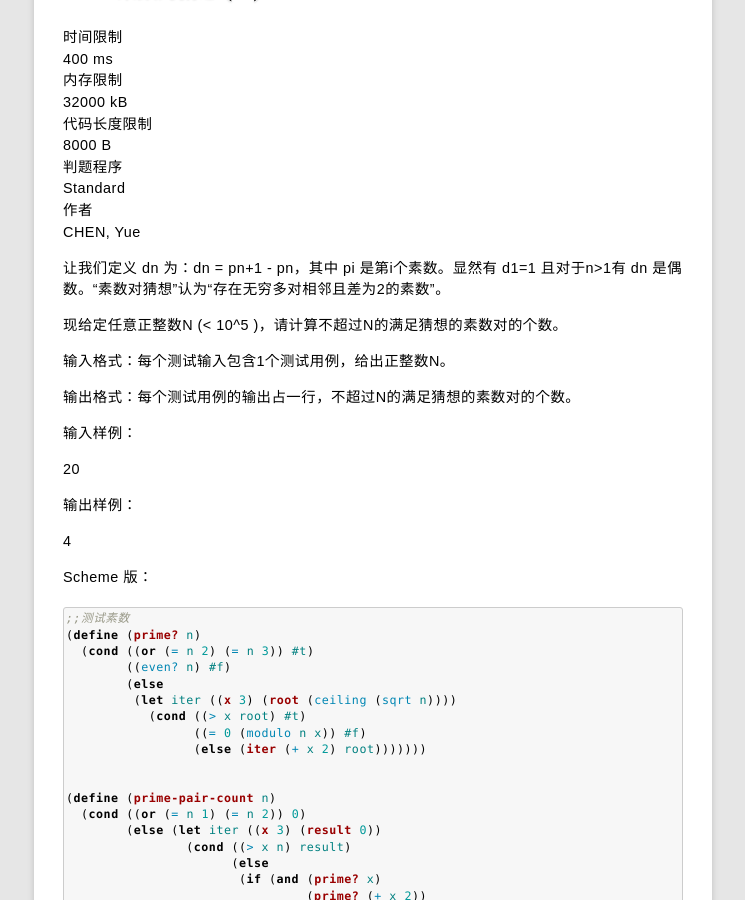
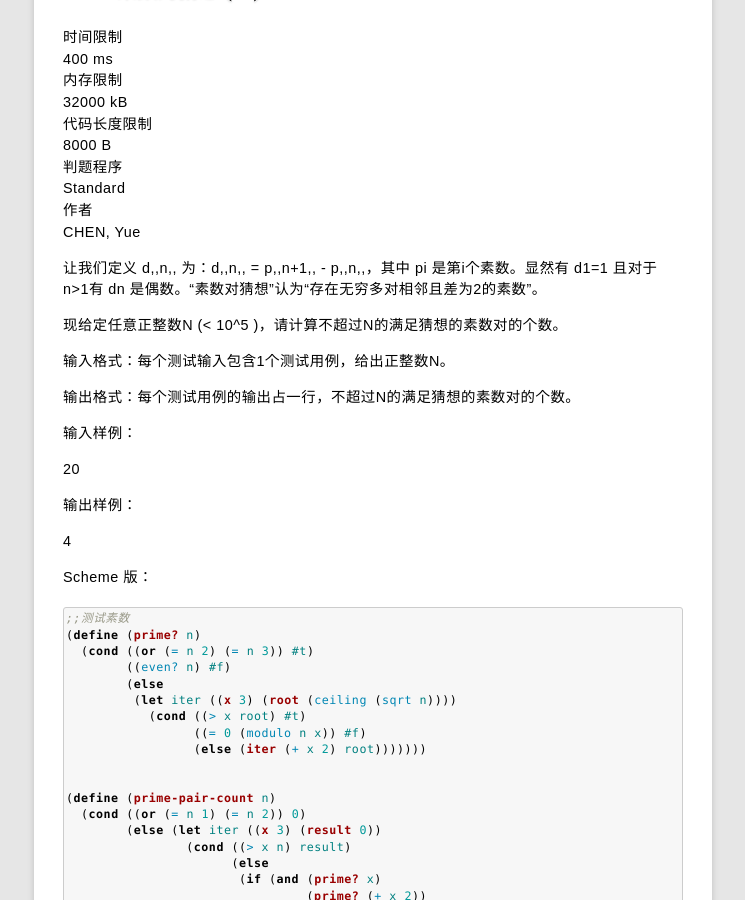
Before and after one commit to rhuichao/uternet.github.io, a Jekyll site: the page built from _posts/2014-08-13-PAT.md, in a window 1280 px wide and 900 px high, scrolled down 9069 px. Shown: the whole window, without its empty margins (267-1012 px from the left). Built offline with Jekyll 4.4.1, drawn with Linux system fonts in a browser that asks for light colours; some web fonts are replaced; Markdown is read by kramdown in place of the engine named in the settings.

Commit message:
new document posted

```diff
--- a/_posts/2014-08-13-PAT.md
+++ b/_posts/2014-08-13-PAT.md
@@ -478,7 +478,7 @@ Standard
 作者
 CHEN, Yue
 
-让我们定义 dn 为：dn = pn+1 - pn，其中 pi 是第i个素数。显然有 d1=1 且对于n>1有 dn 是偶数。“素数对猜想”认为“存在无穷多对相邻且差为2的素数”。
+让我们定义 d,,n,, 为：d,,n,, = p,,n+1,, - p,,n,,，其中 pi 是第i个素数。显然有 d1=1 且对于n>1有 dn 是偶数。“素数对猜想”认为“存在无穷多对相邻且差为2的素数”。
 
 现给定任意正整数N (< 10^5 )，请计算不超过N的满足猜想的素数对的个数。
 
```
